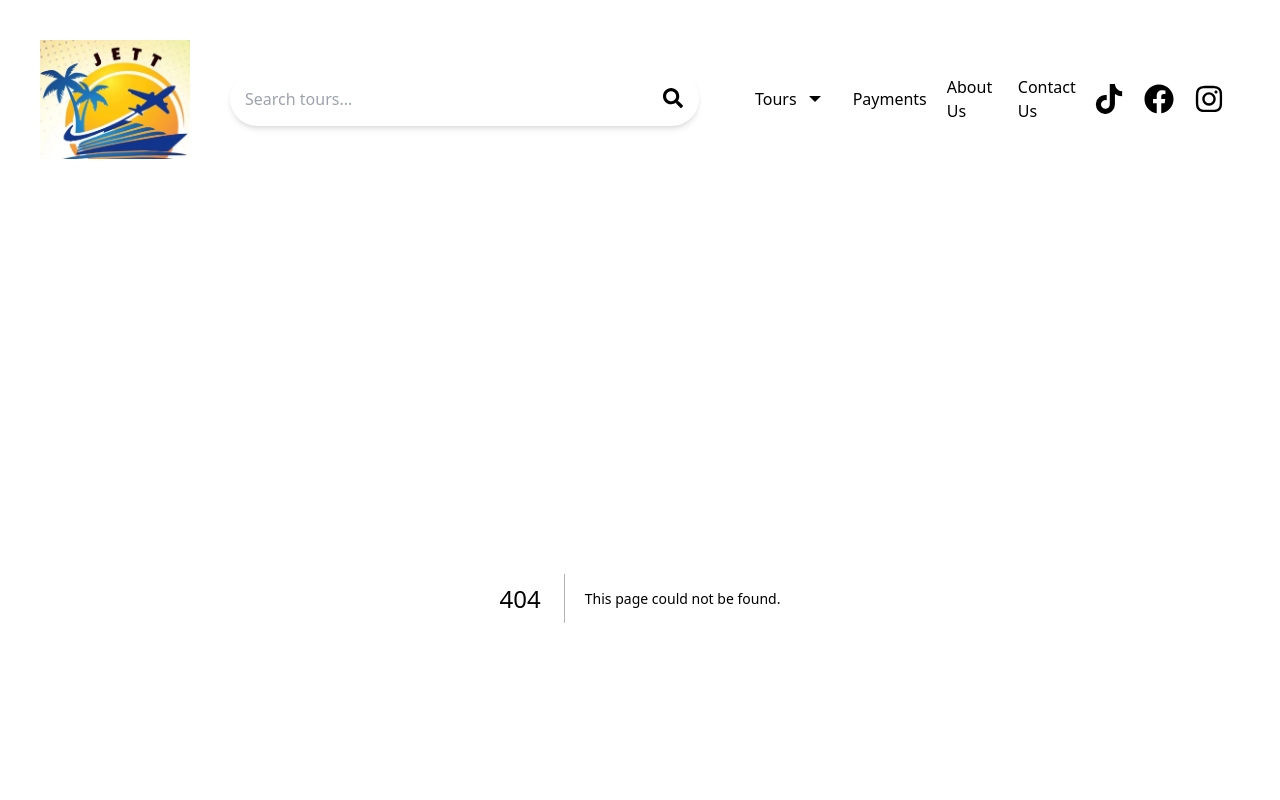
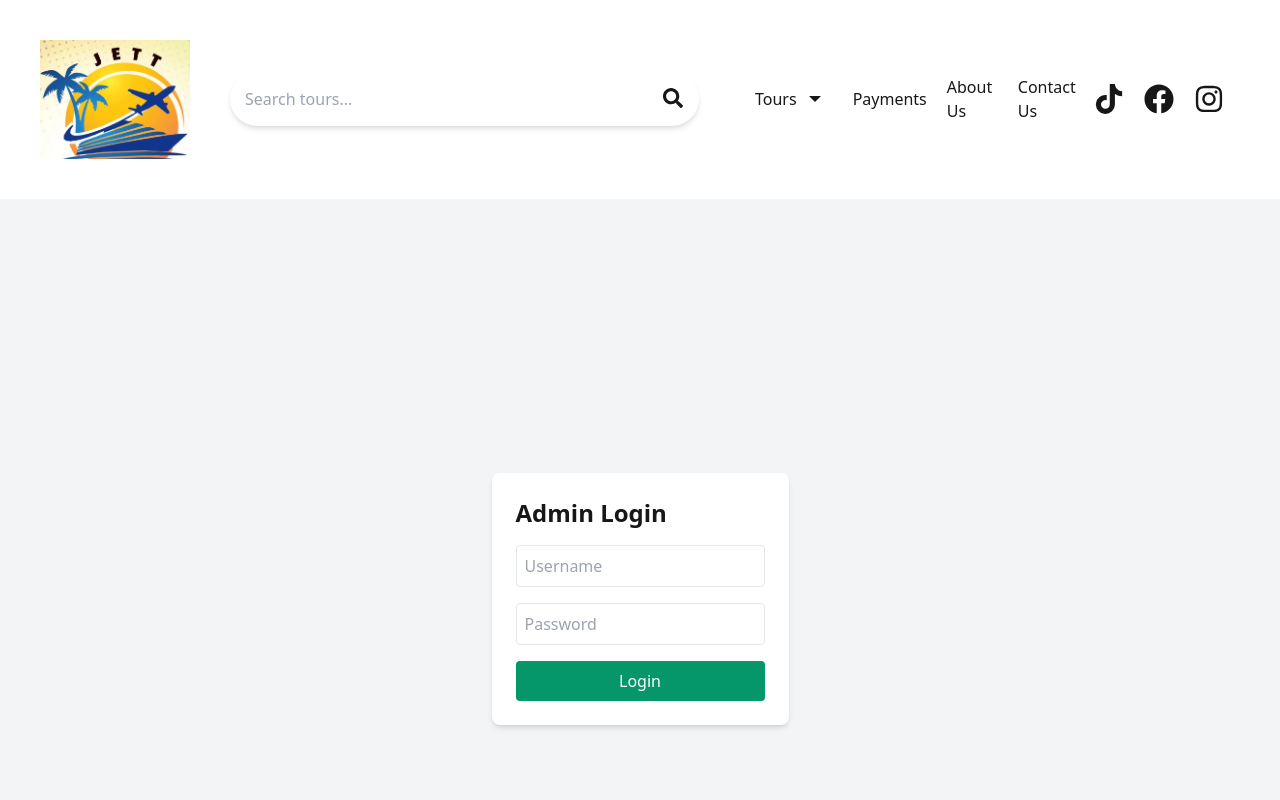
Before and after one commit to winnie-webb/eternal-tours-official, a Next.js app: page /login in a window 1280 px wide. Before the commit this address had no page. Shown: the top 800 px of the page. Built offline with nearby package versions, Linux system fonts and the light colour scheme.

Commit message:
Added login for admin

```diff
--- /dev/null
+++ b/app/login/page.jsx
@@ -0,0 +1,55 @@
+"use client";
+import React, { useState } from "react";
+
+const Login = () => {
+  const [username, setUsername] = useState("");
+  const [password, setPassword] = useState("");
+  const [error, setError] = useState("");
+
+  const handleLogin = (e) => {
+    e.preventDefault();
+    if (
+      username === process.env.NEXT_PUBLIC_ADMIN_USER &&
+      password === process.env.NEXT_PUBLIC_ADMIN_PASSWORD
+    ) {
+      localStorage.setItem("admin", username);
+      window.location.href = "/admin"; // Redirect to admin page after login
+    } else {
+      setError("Invalid credentials. Please try again.");
+    }
+  };
+
+  return (
+    <div className="flex justify-center items-center h-screen bg-gray-100">
+      <form
+        className="p-6 bg-white shadow-md rounded-lg"
+        onSubmit={handleLogin}
+      >
+        <h1 className="text-2xl font-bold mb-4">Admin Login</h1>
+        {error && <p className="text-red-500 mb-4">{error}</p>}
+        <input
+          type="text"
+          placeholder="Username"
+          className="block w-full mb-4 p-2 border rounded"
+          value={username}
+          onChange={(e) => setUsername(e.target.value)}
+        />
+        <input
+          type="password"
+          placeholder="Password"
+          className="block w-full mb-4 p-2 border rounded"
+          value={password}
+          onChange={(e) => setPassword(e.target.value)}
+        />
+        <button
+          type="submit"
+          className="w-full p-2 bg-emerald-600 text-white rounded"
+        >
+          Login
+        </button>
+      </form>
+    </div>
+  );
+};
+
+export default Login;
```
